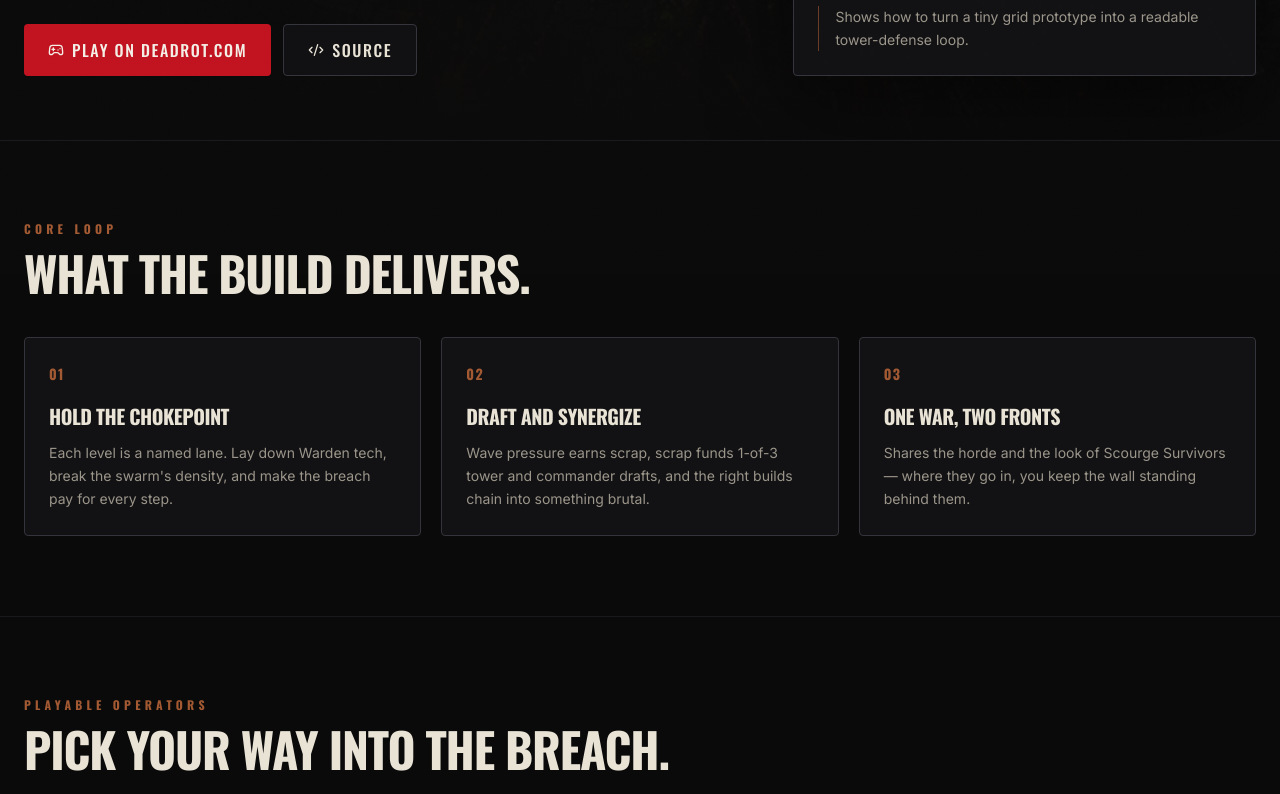
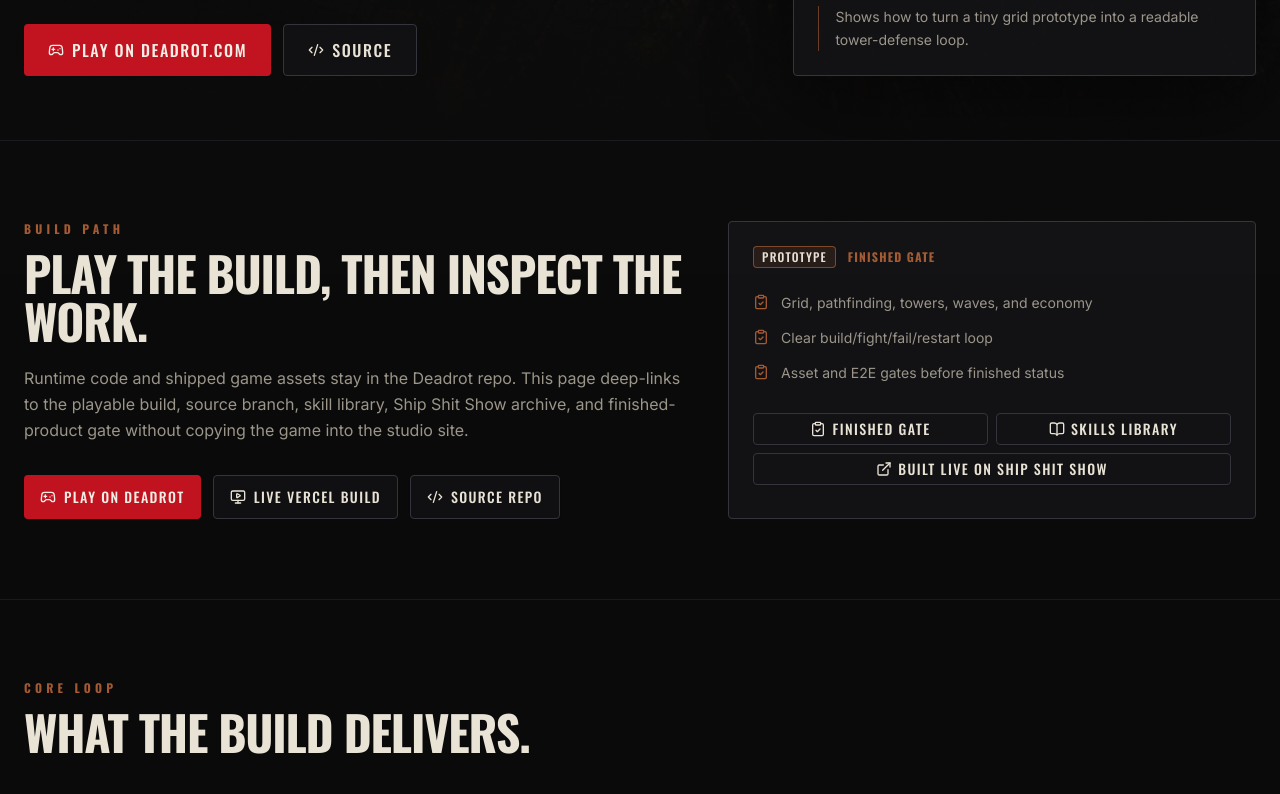
Before and after one commit to shipshitgames/shipshit.games, a Next.js app in the folder apps/web/: page /games/deadlane in a window 1280 px wide. Shown: the part 526-1320 px from the top of the page. Built offline with nearby package versions, Linux system fonts and the light colour scheme; no server answers.

Commit message:
feat(web): complete game landing page build path (#25)

```diff
--- a/apps/web/app/games/[slug]/page.tsx
+++ b/apps/web/app/games/[slug]/page.tsx
@@ -4,6 +4,7 @@ import { GAMES } from "@shipshitgames/shared";
 
 import { CharacterRoster } from "@/components/games/character-roster";
 import { EnemyBestiary } from "@/components/games/enemy-bestiary";
+import { GameBuildPath } from "@/components/games/game-build-path";
 import { FactionLinkCard } from "@/components/games/faction-link-card";
 import { GameFeatures } from "@/components/games/game-features";
 import { GameHero } from "@/components/games/game-hero";
@@ -81,6 +82,7 @@ export default async function GamePage({ params }: { params: Promise<{ slug: str
       </script>
 
       <GameHero game={game} lore={lore} />
+      <GameBuildPath game={game} accent={accent} />
       {lore ? <GameFeatures features={lore.features} accent={accent} /> : null}
       <CharacterRoster characters={characters} accent={accent} />
       <EnemyBestiary creatures={creatures} />
--- /dev/null
+++ b/apps/web/components/games/game-build-path.tsx
@@ -0,0 +1,101 @@
+import Link from "next/link";
+import { BookOpen, ClipboardCheck, Code2, ExternalLink, Gamepad2, MonitorPlay } from "lucide-react";
+import type { Game } from "@shipshitgames/shared";
+
+import { Eyebrow } from "@/components/site/eyebrow";
+import { Button } from "@/components/ui/button";
+import { accentStyle } from "@/components/games/accent";
+import { PlayBuildLink } from "@/components/games/play-build-link";
+import { StatusBadge } from "@/components/games/status-badge";
+import type { AccentToken } from "@/lib/content/types";
+
+const SKILLS_URL = "https://github.com/shipshitgames/skills";
+
+export function GameBuildPath({
+  game,
+  accent,
+}: {
+  game: Game;
+  accent: AccentToken;
+}) {
+  return (
+    <section style={accentStyle(accent)} className="border-b border-gunmetal/40 px-6 py-20">
+      <div className="mx-auto grid max-w-7xl gap-10 lg:grid-cols-[minmax(0,0.78fr)_minmax(0,0.62fr)]">
+        <div>
+          <Eyebrow>Build path</Eyebrow>
+          <h2 className="mt-3 max-w-3xl font-display text-4xl font-bold uppercase tracking-tight text-bone sm:text-5xl">
+            Play the build, then inspect the work.
+          </h2>
+          <p className="mt-5 max-w-2xl leading-relaxed text-ash">
+            Runtime code and shipped game assets stay in the Deadrot repo. This
+            page deep-links to the playable build, source branch, skill library,
+            Ship Shit Show archive, and finished-product gate without copying the
+            game into the studio site.
+          </p>
+
+          <div className="mt-8 flex flex-wrap gap-3">
+            <Button asChild size="lg" className="font-display uppercase tracking-widest shadow-ember">
+              <PlayBuildLink href={game.playUrl} game={game.slug} location="game_build_path">
+                <Gamepad2 aria-hidden="true" />
+                Play on Deadrot
+              </PlayBuildLink>
+            </Button>
+            {game.demoUrl ? (
+              <Button asChild size="lg" variant="outline" className="font-display uppercase tracking-widest">
+                <a href={game.demoUrl} target="_blank" rel="noreferrer">
+                  <MonitorPlay aria-hidden="true" />
+                  Live Vercel build
+                </a>
+              </Button>
+            ) : null}
+            <Button asChild size="lg" variant="outline" className="font-display uppercase tracking-widest">
+              <a href={game.repoUrl} target="_blank" rel="noreferrer">
+                <Code2 aria-hidden="true" />
+                Source repo
+              </a>
+            </Button>
+          </div>
+        </div>
+
+        <aside className="rounded-md border border-gunmetal bg-coal p-6">
+          <div className="flex flex-wrap items-center gap-3">
+            <StatusBadge status={game.status} />
+            <span className="font-display text-xs font-bold uppercase tracking-widest text-[var(--accent)]">
+              Finished gate
+            </span>
+          </div>
+
+          <ul className="mt-6 space-y-3">
+            {game.proofPoints.map((point) => (
+              <li key={point} className="flex gap-3 text-sm leading-relaxed text-ash">
+                <ClipboardCheck className="mt-0.5 size-4 shrink-0 text-[var(--accent)]" aria-hidden="true" />
+                <span>{point}</span>
+              </li>
+            ))}
+          </ul>
+
+          <div className="mt-7 grid gap-2 sm:grid-cols-2">
+            <Button asChild size="sm" variant="outline" className="font-display uppercase tracking-widest">
+              <a href={game.readinessIssueUrl} target="_blank" rel="noreferrer">
+                <ClipboardCheck aria-hidden="true" />
+                Finished gate
+              </a>
+            </Button>
+            <Button asChild size="sm" variant="outline" className="font-display uppercase tracking-widest">
+              <a href={SKILLS_URL} target="_blank" rel="noreferrer">
+                <BookOpen aria-hidden="true" />
+                Skills library
+              </a>
+            </Button>
+            <Button asChild size="sm" variant="outline" className="font-display uppercase tracking-widest sm:col-span-2">
+              <Link href="/youtube">
+                <ExternalLink aria-hidden="true" />
+                Built live on Ship Shit Show
+              </Link>
+            </Button>
+          </div>
+        </aside>
+      </div>
+    </section>
+  );
+}
```
Also changed, not shown: 1 other file (tests, documents, lock files or other folders).
